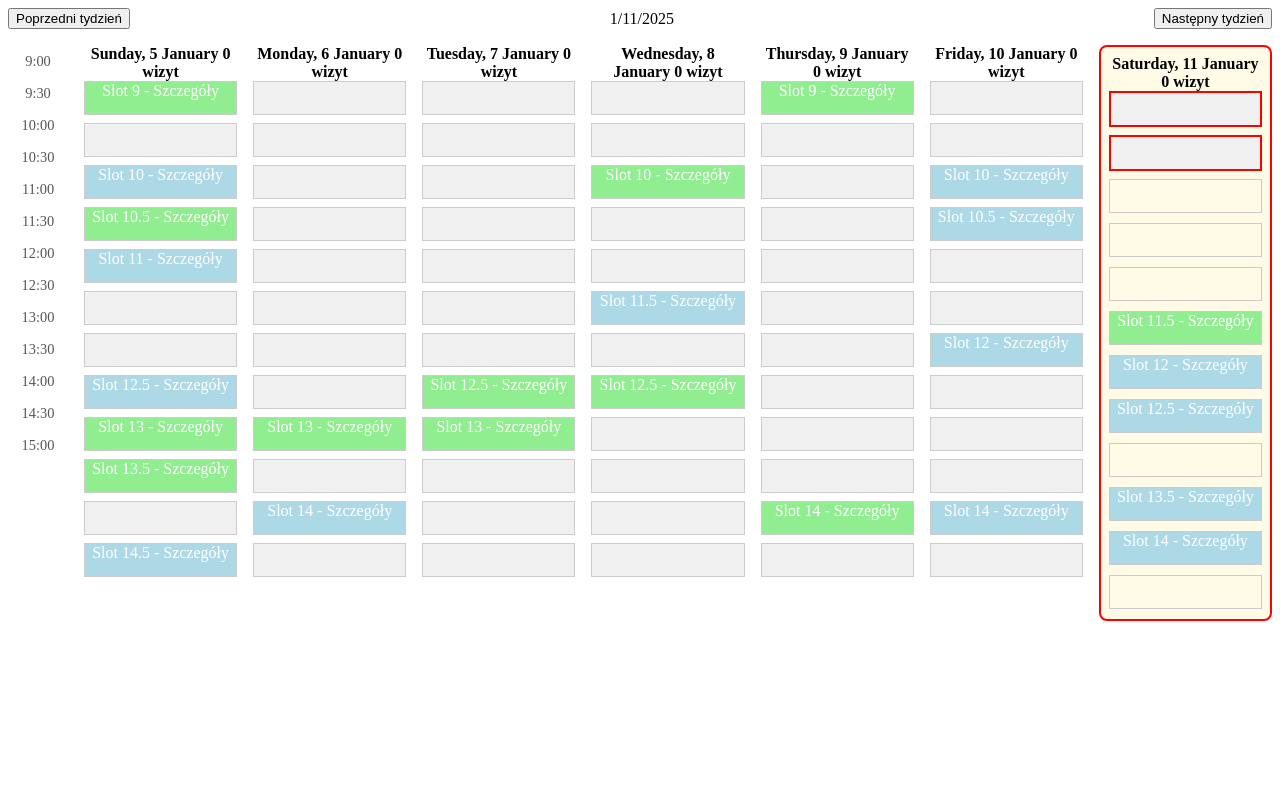
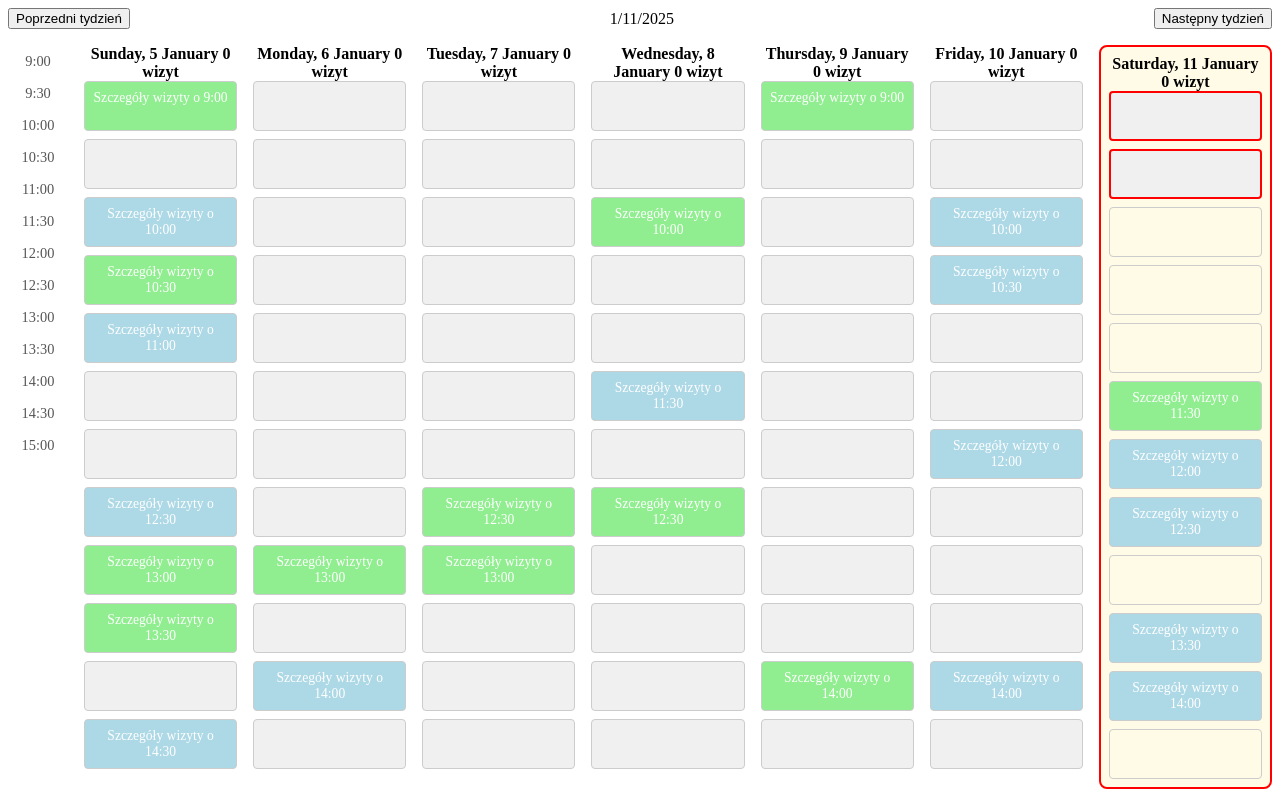
Before and after one commit to kamilabla/Konsultacje-lekarskie, an Angular app in the folder lekarz-kalendarz/: page / in a window 1280 px wide. Built offline with nearby package versions, Linux system fonts and the light colour scheme.

Commit message:
tooltip mocno przesunięty ale cośtam działa

```diff
--- a/lekarz-kalendarz/src/app/calendar/calendar.component.css
+++ b/lekarz-kalendarz/src/app/calendar/calendar.component.css
@@ -30,10 +30,7 @@
     gap: 0.5rem;
   }
 
-  .slot {
-    border: 1px solid #ccc;
-    height: 2rem;
-  }
+
 
   .slot.reserved {
     color: white;
@@ -86,3 +83,27 @@
     display: flex;
     flex-direction: column;
   }
+
+  .slot {
+    position: relative;
+    text-align: center;
+    font-size: 0.85rem;
+    color: black; /* Tekst zawsze widoczny */
+    padding: 0.5rem;
+    border: 1px solid #ccc;
+    border-radius: 4px;
+  }
+
+  .tooltip {
+    position: absolute;
+    background-color: white;
+    border: 1px solid #ccc;
+    padding: 0.5rem;
+    border-radius: 4px;
+    box-shadow: 0 2px 4px rgba(0, 0, 0, 0.1);
+    z-index: 10;
+    font-size: 0.85rem;
+    white-space: nowrap;
+    color: black;
+    transform: translate(-50%, -100%); /* Wyśrodkowanie poziome i przesunięcie nad blok */
+  }
--- a/lekarz-kalendarz/src/app/calendar/calendar.component.html
+++ b/lekarz-kalendarz/src/app/calendar/calendar.component.html
@@ -6,14 +6,12 @@
     </div>
 
     <div class="content">
-      <!-- Kolumna z godzinami -->
       <div class="hours">
         <div *ngFor="let hour of hours" class="hour">
           {{ hour }}
         </div>
       </div>
 
-      <!-- Kalendarz dni -->
       <div class="days">
         <div
           *ngFor="let day of days"
@@ -34,11 +32,12 @@
                 current: isCurrent(day.date, slot.time)
               }"
               [style.background]="slot.reserved ? getConsultationColor(slot.type) : ''"
-              (mouseover)="showDetails(slot)"
+              (mouseover)="showDetails(slot, $event)"
               (mouseout)="hideDetails()"
             >
-              <div *ngIf="slot.reserved" class="tooltip">
-                {{ slot.details }}
+              <span *ngIf="slot.reserved">{{ slot.details }}</span> <!-- Zawsze widoczny tekst -->
+              <div *ngIf="activeSlot === slot" class="tooltip" [style.top.px]="tooltipY" [style.left.px]="tooltipX">
+                Szczegóły: {{ slot.details }}
               </div>
             </div>
           </div>
--- a/lekarz-kalendarz/src/app/calendar/calendar.component.ts
+++ b/lekarz-kalendarz/src/app/calendar/calendar.component.ts
@@ -12,6 +12,10 @@ export class CalendarComponent {
   days = this.generateWeek(); // Generowanie dni tygodnia
   hours: string[] = []; // Tablica godzin
   currentWeek = new Date().toLocaleDateString(); // Bieżący tydzień w czytelnym formacie
+
+  activeSlot: any = null; // Przechowywanie aktywnego slotu
+  tooltipX = 0; // Pozycja X dla tooltipa
+  tooltipY = 0; // Pozycja Y dla tooltipa
 
   constructor() {
     this.generateHours(); // Wygenerowanie godzin podczas inicjalizacji
@@ -42,7 +46,7 @@ export class CalendarComponent {
         time: i,
         reserved: Math.random() > 0.7,
         type: Math.random() > 0.5 ? 'konsultacja' : 'wizytacja',
-        details: `Slot ${i} - Szczegóły`,
+        details: `Szczegóły wizyty o ${Math.floor(i)}:${i % 1 === 0 ? '00' : '30'}`,
       });
     }
     return slots;
@@ -90,6 +94,24 @@ export class CalendarComponent {
     );
   }
 
+  // showDetails(slot: any, event: MouseEvent) {
+  //   this.activeSlot = slot;
+  //   const rect = (event.target as HTMLElement).getBoundingClientRect();
+  //   this.tooltipX = rect.left + window.scrollX + rect.width / 2; // Pozycja centralna w poziomie
+  //   this.tooltipY = rect.top + window.scrollY - 10; // Nad elementem
+  // }
+
+  showDetails(slot: any, event: MouseEvent) {
+    this.activeSlot = slot;
+    this.tooltipX = event.clientX + 2; // Pozycja X kursora
+    this.tooltipY = event.clientY + 2; // Pozycja Y kursora
+  }
+
+
+  hideDetails() {
+    this.activeSlot = null; // Ukrycie szczegółów wizyty
+  }
+
   prevWeek() {
     console.log('Poprzedni tydzień');
   }
@@ -97,12 +119,4 @@ export class CalendarComponent {
   nextWeek() {
     console.log('Następny tydzień');
   }
-
-  showDetails(slot: any) {
-    console.log('Pokaż szczegóły:', slot.details);
-  }
-
-  hideDetails() {
-    console.log('Ukryj szczegóły');
-  }
 }
```
